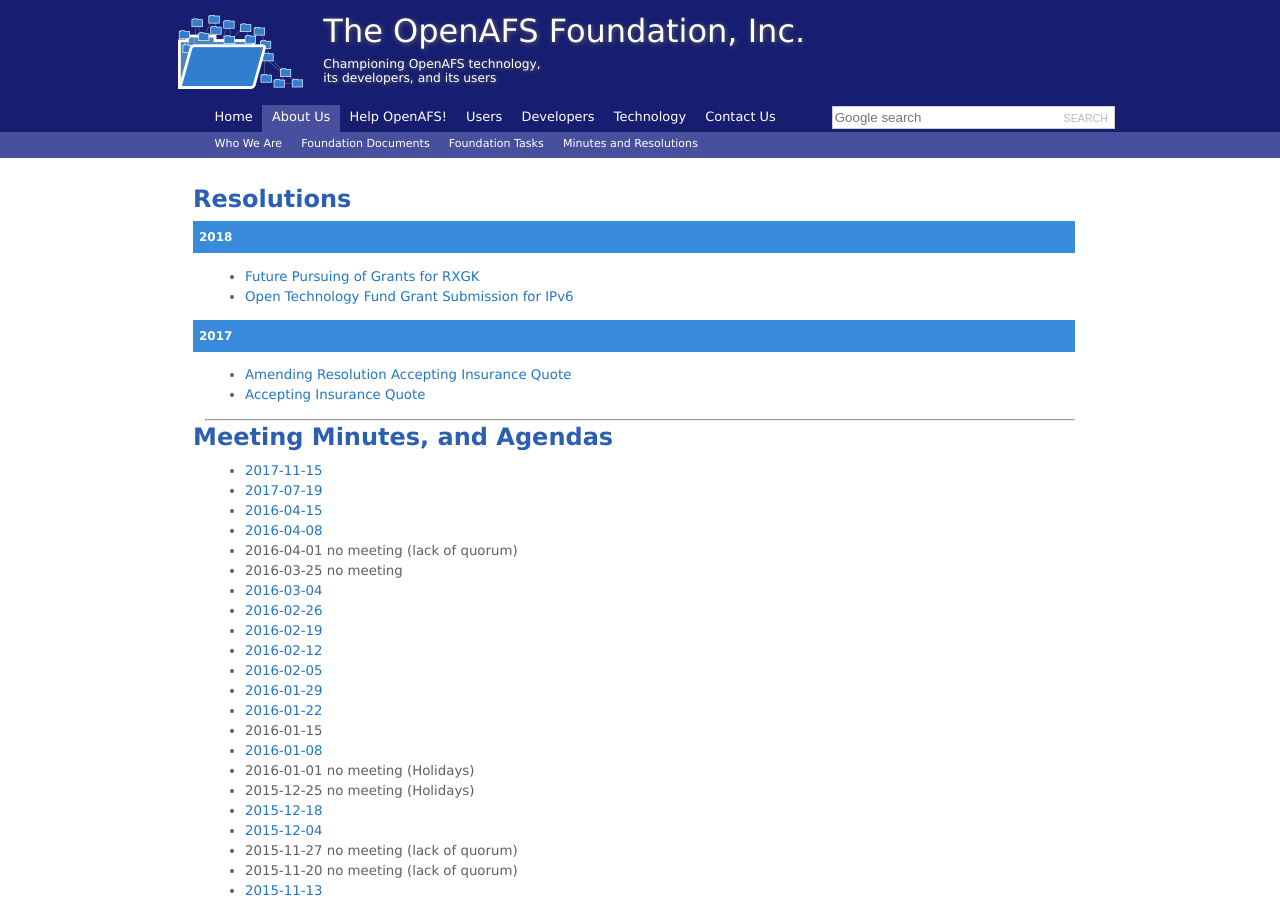
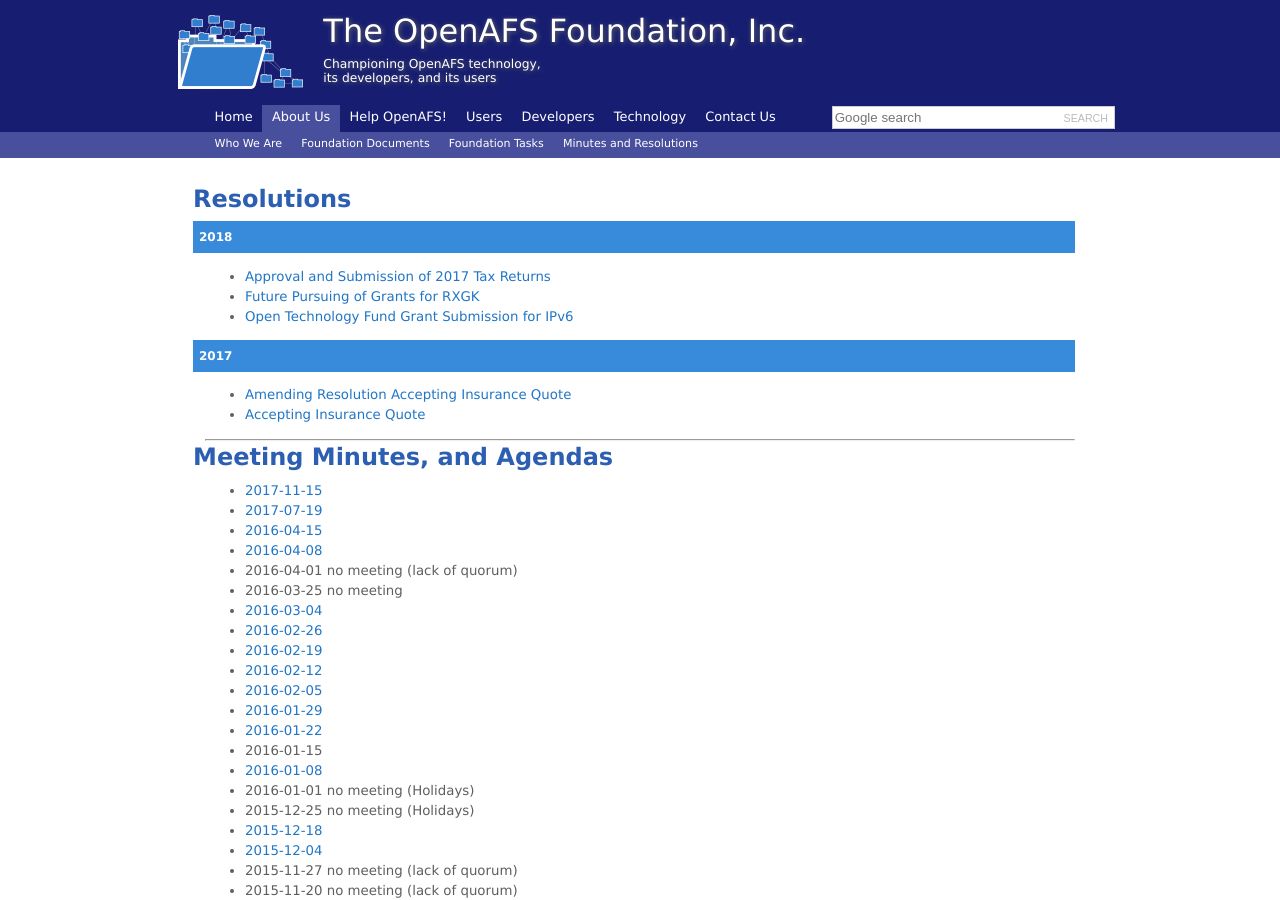
Before and after one commit to openafsfoundation/openafsfoundation.org, a Jekyll site: the page built from about/minutes/index.md, in a window 1280 px wide and 900 px high. Built offline with Jekyll 4.4.1, drawn with Linux system fonts in a browser that asks for light colours.

Commit message:
Added 2017 Taxes Resolution

```diff
--- a/about/minutes/index.md
+++ b/about/minutes/index.md
@@ -7,6 +7,7 @@
 
 ### 2018
 
+* [Approval and Submission of 2017 Tax Returns]({{site.github.url}}/resolutions/Resolution-Taxes-2017_encrypted_.pdf)
 * [Future Pursuing of Grants for RXGK]({{site.github.url}}/resolutions/Resolution-RXGK-Grant-Application_signed.pdf)
 * [Open Technology Fund Grant Submission for IPv6]({{site.github.url}}/resolutions/Resolution-IPv6-Grant-Application_signed.pdf)
 
```
Also changed, not shown: 1 other file.
